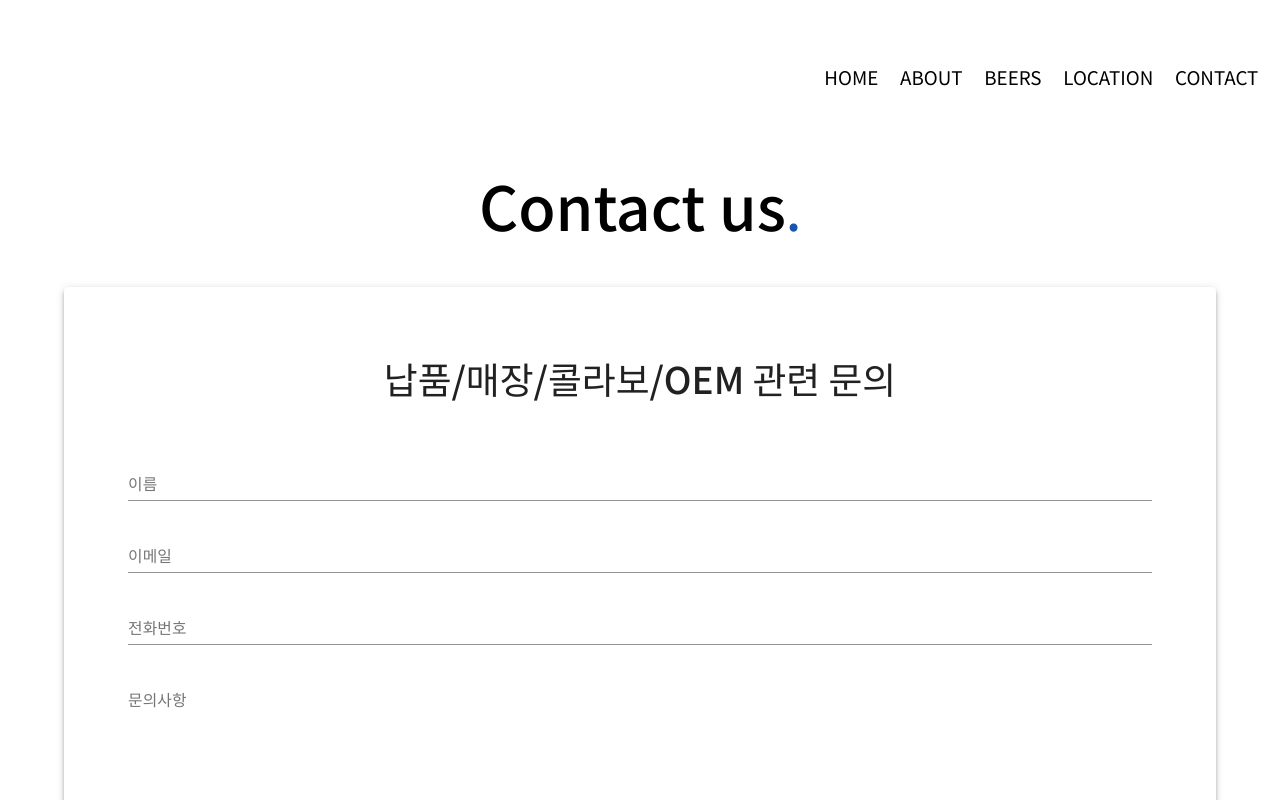
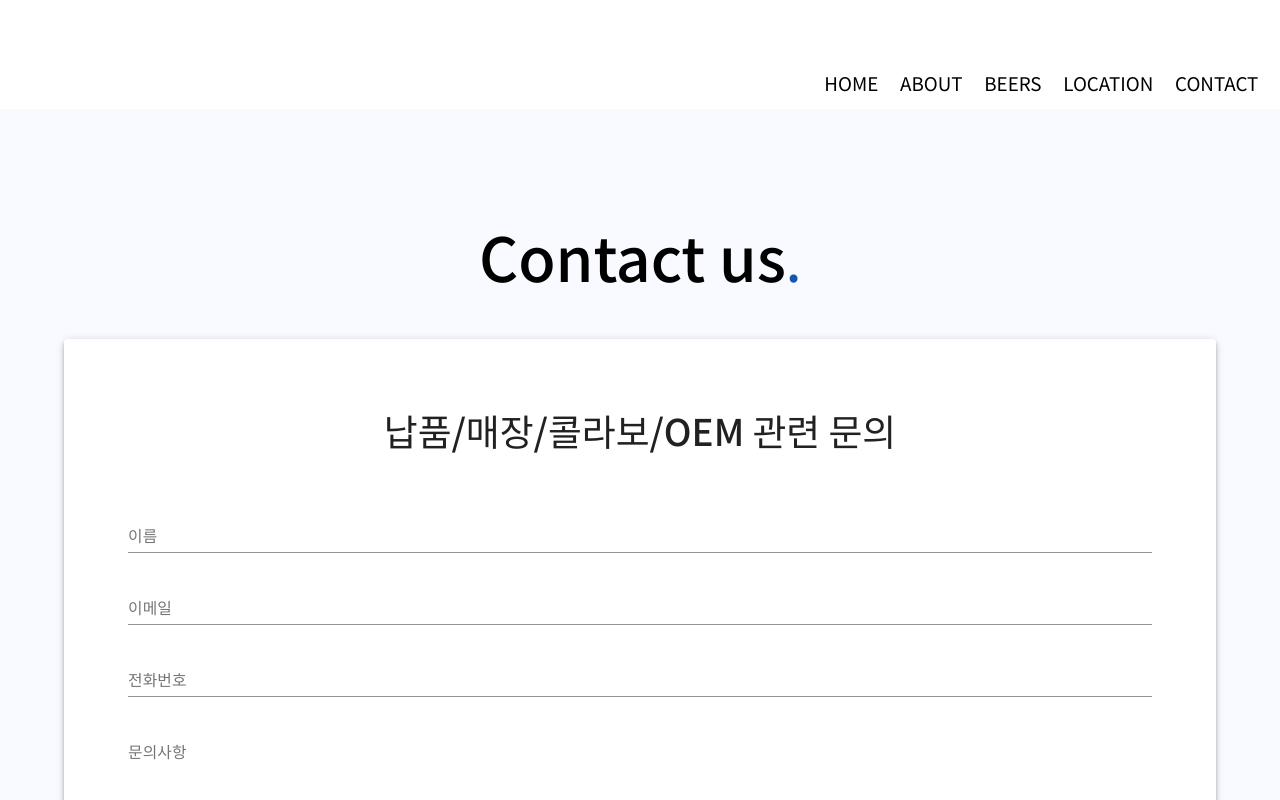
Before and after one commit to djmin43/ggeekbeer_website, a Next.js app in the folder client/: page /contact_us in a window 1280 px wide. Shown: the top 800 px of the page. Built offline with nearby package versions, Linux system fonts and the light colour scheme.

Commit message:
background color added

```diff
--- a/client/pages/contact_us.tsx
+++ b/client/pages/contact_us.tsx
@@ -78,6 +78,7 @@ const ContactUs = () => {
     return (
 
         <ThemeProvider theme={theme} >
+
         <div className={styles.contact} id="contact">
             <h1>Contact us<small>.</small></h1>
             <Card className={styles.card} elevation={4}>
--- a/client/styles/Beer.module.css
+++ b/client/styles/Beer.module.css
@@ -1,4 +1,5 @@
 .beer {
+    background-color: #F8FAFF;
     color: #000000;
     margin-bottom: 5vw;
     padding: 5vw;
@@ -24,6 +25,7 @@
 
 .beer h2{
     margin: 1vw 0;
+    text-align: center;
 }
 
 .beer h4 {
--- a/client/styles/ContactUs.module.css
+++ b/client/styles/ContactUs.module.css
@@ -1,5 +1,7 @@
+
 .contact{
-    margin: 5vw;
+    background-color: #F8FAFF;
+    padding: 5vw;
 }
 
 .contact h1{
--- a/client/styles/Navbar.module.css
+++ b/client/styles/Navbar.module.css
@@ -1,6 +1,7 @@
 .container {
     background-color: #fff;
     height: 12vh;
+    margin: 0.5vw 0;
     width: 100vw;
     display: flex;
     justify-content: flex-end;
```
